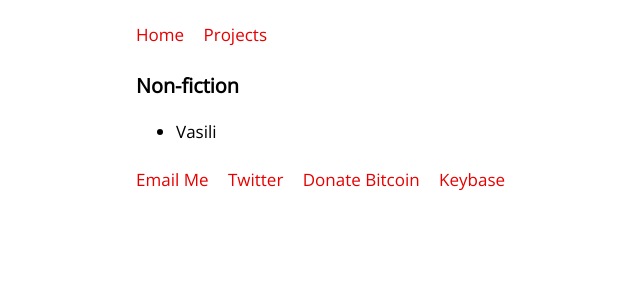
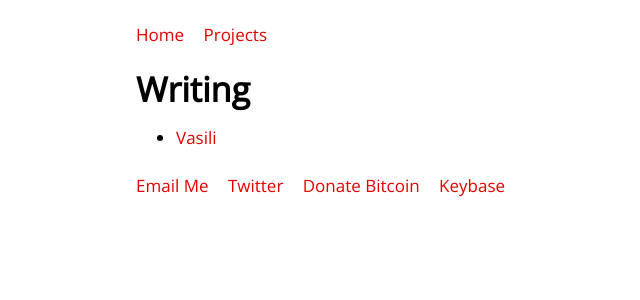
Before and after one commit to johnrlive/jt-com, a Jekyll site: the page built from writing/index.html, in a window 1280 px wide. Shown: the top 300 px of the page, without its empty margins (104-744 px from the left). Built offline with Jekyll 4.4.1, drawn with Linux system fonts in a browser that asks for light colours.

Commit message:
Add writing index

```diff
--- a/_layouts/default.html
+++ b/_layouts/default.html
@@ -4,5 +4,5 @@
       <main role="main" class="site-content" id="content">
       {{ content }}
       </main>
-      {% include footer.html %}
+    {% include footer.html %}
   </html>
--- a/writing/index.html
+++ b/writing/index.html
@@ -5,8 +5,11 @@ description: Jordan Tuwiner.
 ---
 
 <div class="entry-content">
-	<h3>Non-fiction</h3>
-		<ul>
-			<li>Vasili</li>
-		</ul>
+	<h1>Writing</h1>
+	<ul class="posts">
+    {% assign posts = site.posts | where:'category', 'writing' %}
+    {% for post in posts %}
+      <li><a href="{{ post.url }}" title="{{ post.title }}">{{ post.title }}</a></li>
+    {% endfor %}
+  </ul>
 </div>
```
